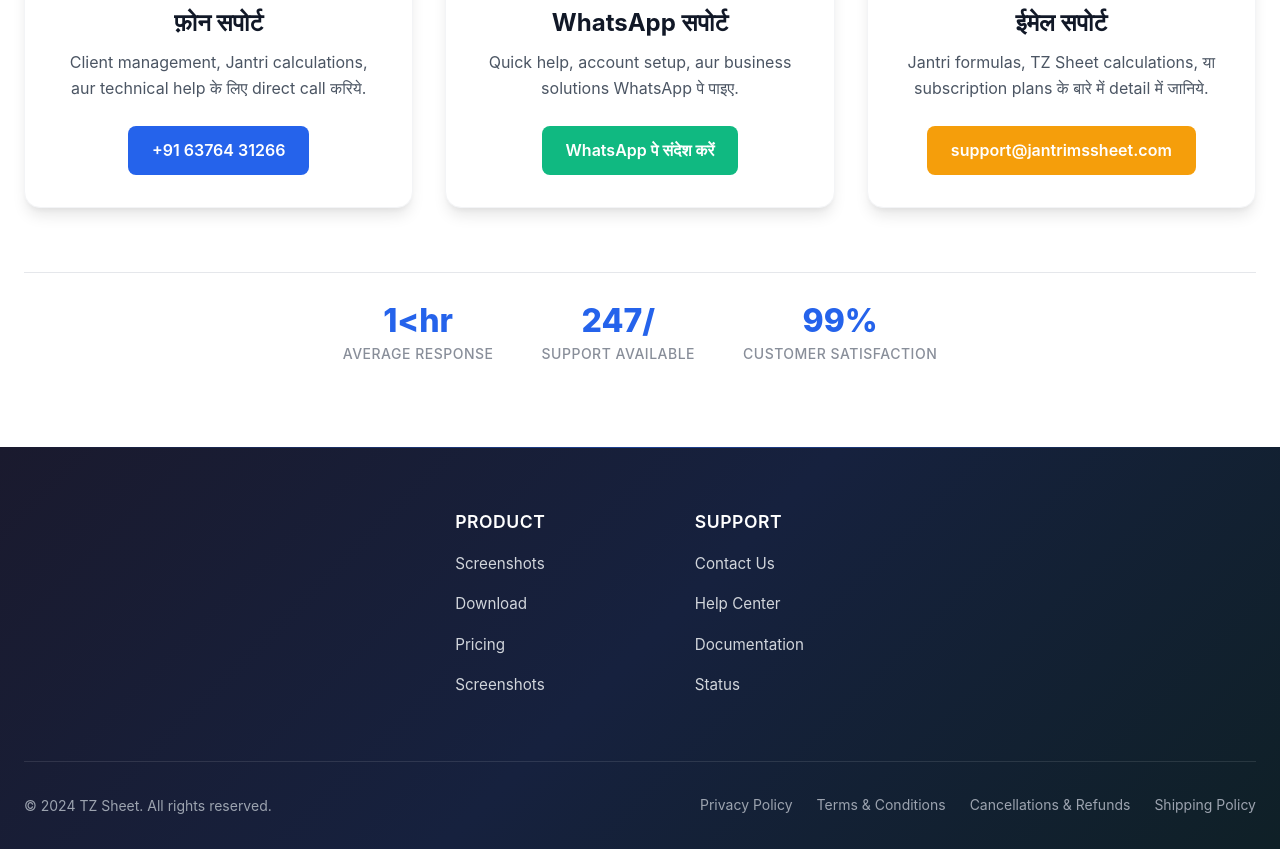
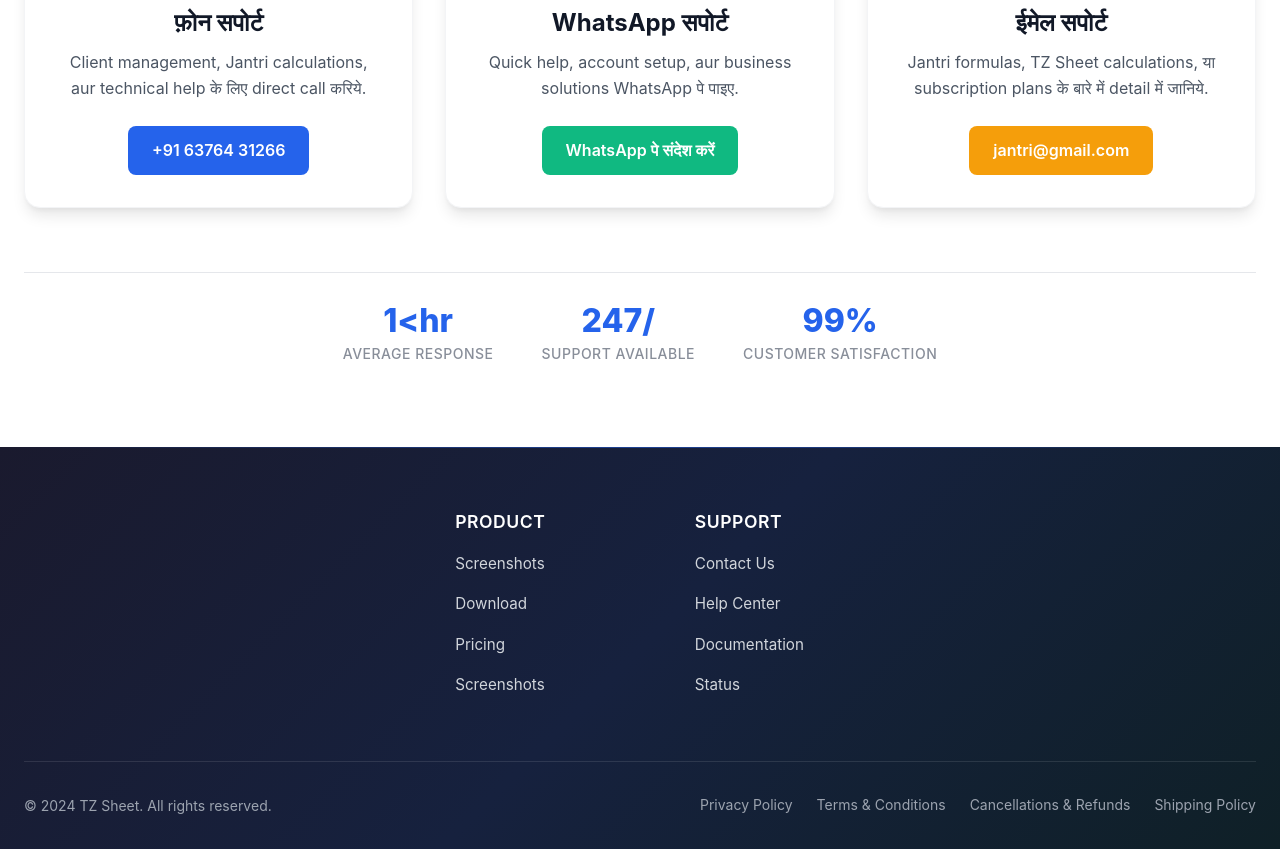
Before and after one commit to raz2770/jantriweb, a React (Create React App) app: page / in a window 1280 px wide. Shown: the part 6020-6869 px from the top of the page. Built offline with nearby package versions, Linux system fonts and the light colour scheme.

Commit message:
Add direct APK download button to Hero and Download sections

```diff
--- a/public/refunds.html
+++ b/public/refunds.html
@@ -26,8 +26,8 @@
       <li>Refunds, if approved, are processed to the original payment method within 5–7 business days.</li>
     </ul>
 
-    <h2>How to Request</h2>
-    <p>Contact us via the <a href="/index.html#contact">Contact</a> section with your order details. We may require additional information to verify ownership.</p>
+  <h2>How to Request</h2>
+  <p>Contact us via the <a href="/index.html#contact">Contact</a> section with your order details, email <a href="mailto:jantri@gmail.com">jantri@gmail.com</a>, or call <a href="tel:+916376431266">+91 63764 31266</a>. We may require additional information to verify ownership.</p>
 
     <hr />
     <p>This policy does not affect your statutory rights under applicable law.</p>
--- a/public/shipping.html
+++ b/public/shipping.html
@@ -24,8 +24,8 @@
     <h2>Shipping Charges</h2>
     <p>No shipping charges apply since we do not ship physical items.</p>
 
-    <h2>Contact</h2>
-    <p>For any questions related to delivery or access, reach us through the <a href="/index.html#contact">Contact</a> section.</p>
+  <h2>Contact</h2>
+  <p>For any questions related to delivery or access, reach us through the <a href="/index.html#contact">Contact</a> section, email <a href="mailto:jantri@gmail.com">jantri@gmail.com</a>, or call <a href="tel:+916376431266">+91 63764 31266</a>.</p>
     <hr />
     <p>This page is provided to satisfy marketplace/payment gateway requirements for a shipping policy.</p>
   </main>
--- a/public/terms.html
+++ b/public/terms.html
@@ -41,8 +41,8 @@
     <h2>Changes to Terms</h2>
     <p>We may update these Terms from time to time. Continued use of the service constitutes acceptance of the updated Terms.</p>
 
-    <hr/>
-    <p>Questions? Visit the <a href="/index.html#contact">Contact</a> section.</p>
+  <hr/>
+  <p>Questions? Visit the <a href="/index.html#contact">Contact</a> section, email <a href="mailto:jantri@gmail.com">jantri@gmail.com</a>, or call <a href="tel:+916376431266">+91 63764 31266</a>.</p>
   </main>
 </body>
 </html>
--- a/src/components/Contact.jsx
+++ b/src/components/Contact.jsx
@@ -53,8 +53,8 @@
             </div>
             <h3>ईमेल सपोर्ट</h3>
             <p>Jantri formulas, TZ Sheet calculations, या subscription plans के बारे में detail में जानिये.</p>
-            <a href="mailto:support@jantrimssheet.com" className="contact-link">
-              support@jantrimssheet.com
+            <a href="mailto:jantri@gmail.com" className="contact-link">
+              jantri@gmail.com
             </a>
           </div>
         </div>
```
